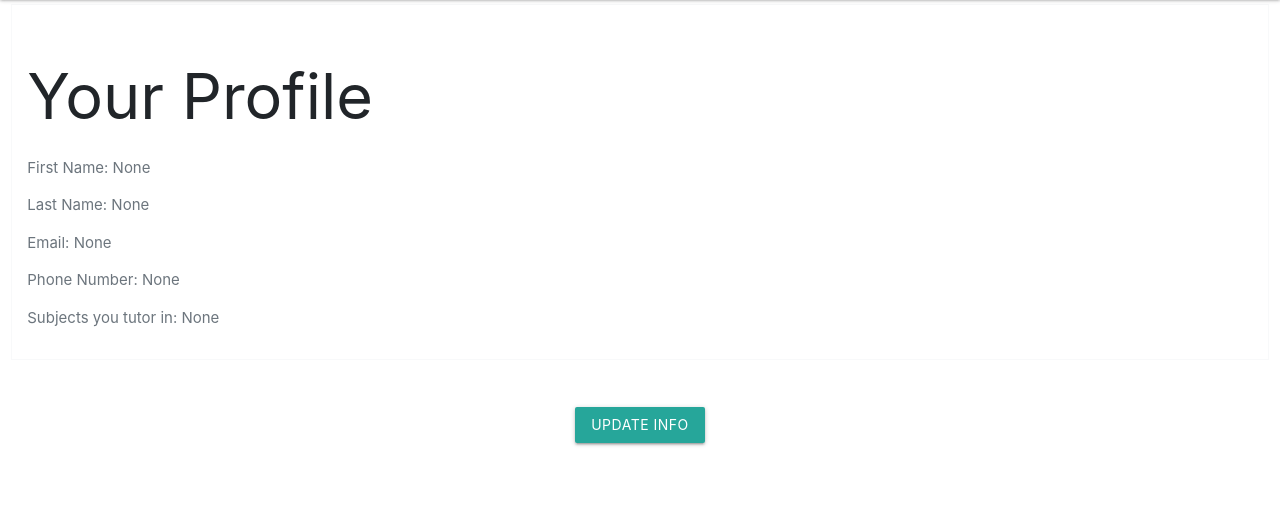
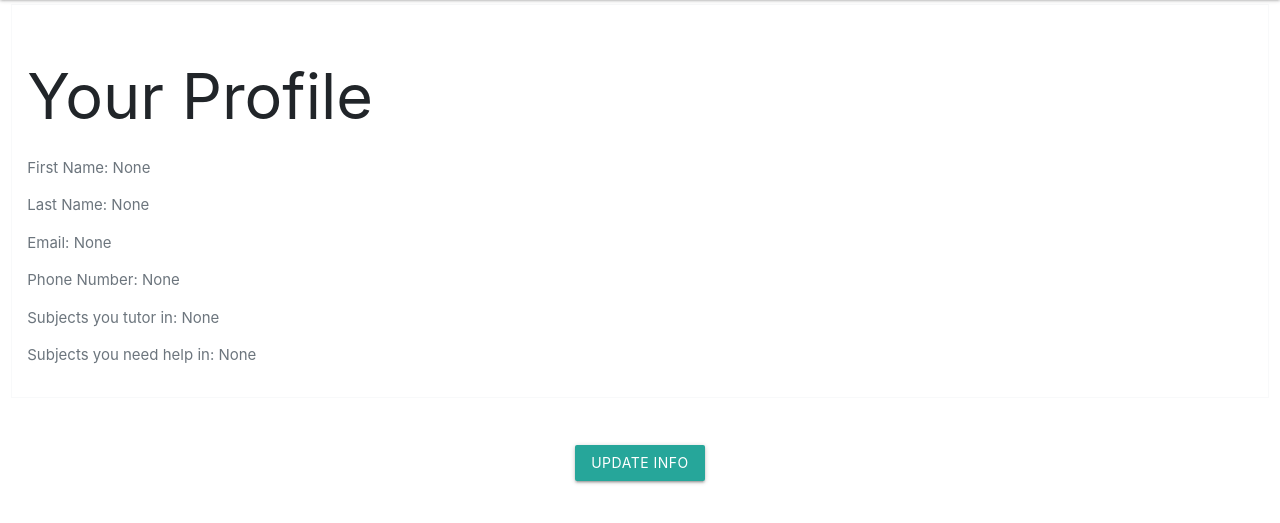
Before and after one commit to swatisriva1/quick-tutor-project, a Django app: page /student/ in a window 1280 px wide. Shown: the part 65-588 px from the top of the page. Run offline with Django 3.2, Linux system fonts and the light colour scheme; parts of the project's set-up code (start-up, migrations or seed data) failed here and were passed over; some libraries are stand-ins or nearby versions.

Commit message:
Added field in model for subjects needed help in ; reflected on current profile info page and update info page

```diff
--- a/tutor/forms.py
+++ b/tutor/forms.py
@@ -5,9 +5,9 @@ from django.contrib.auth.forms import UserChangeForm
 class List(forms.ModelForm):
     class Meta:
         model = Profile
-        fields = ["first_name", "last_name", "email_addr", "phone_number", "subjects_can_help"]
+        fields = ["first_name", "last_name", "email_addr", "phone_number", "subjects_can_help", "subjects_need_help"]
 
 class EditProfile(UserChangeForm):
     class Meta:
         model = Profile
-        fields = ["first_name", "last_name", "email_addr", "phone_number", "subjects_can_help"]
+        fields = ["first_name", "last_name", "email_addr", "phone_number", "subjects_can_help", "subjects_need_help"]
--- a/tutor/models.py
+++ b/tutor/models.py
@@ -37,6 +37,9 @@ class Profile(models.Model):
     # List of subjects a User is able to offer tutoring services in
     subjects_can_help = models.ManyToManyField(Subject)
 
+    # List of subjects User needs help with
+    subjects_need_help = models.ManyToManyField(Subject, related_name="student_subjects")
+
     def __str__(self):
         return self.user.username
     def save(self):
--- a/tutor/templates/tutor/student.html
+++ b/tutor/templates/tutor/student.html
@@ -44,6 +44,17 @@
                     {% else %}
                         <p class="text-secondary"> Subjects you tutor in: None</p>
                     {% endif %}
+
+                    {% if user.profile.subjects_need_help %}
+                        <p class="text-secondary"> Subjects you need help in: </p>
+                        <ul>
+                            {% for subject in user.profile.subjects_need_help.all %}
+                            <li>{{ subject }}</li>
+                            {% endfor %}
+                        </ul>
+                    {% else %}
+                        <p class="text-secondary"> Subjects you need help in: None</p>
+                    {% endif %}
                 </div>
         </fieldset>
 
```
Also changed, not shown: tutor/migrations/0007_profile_subjects_need_help.py (added).
